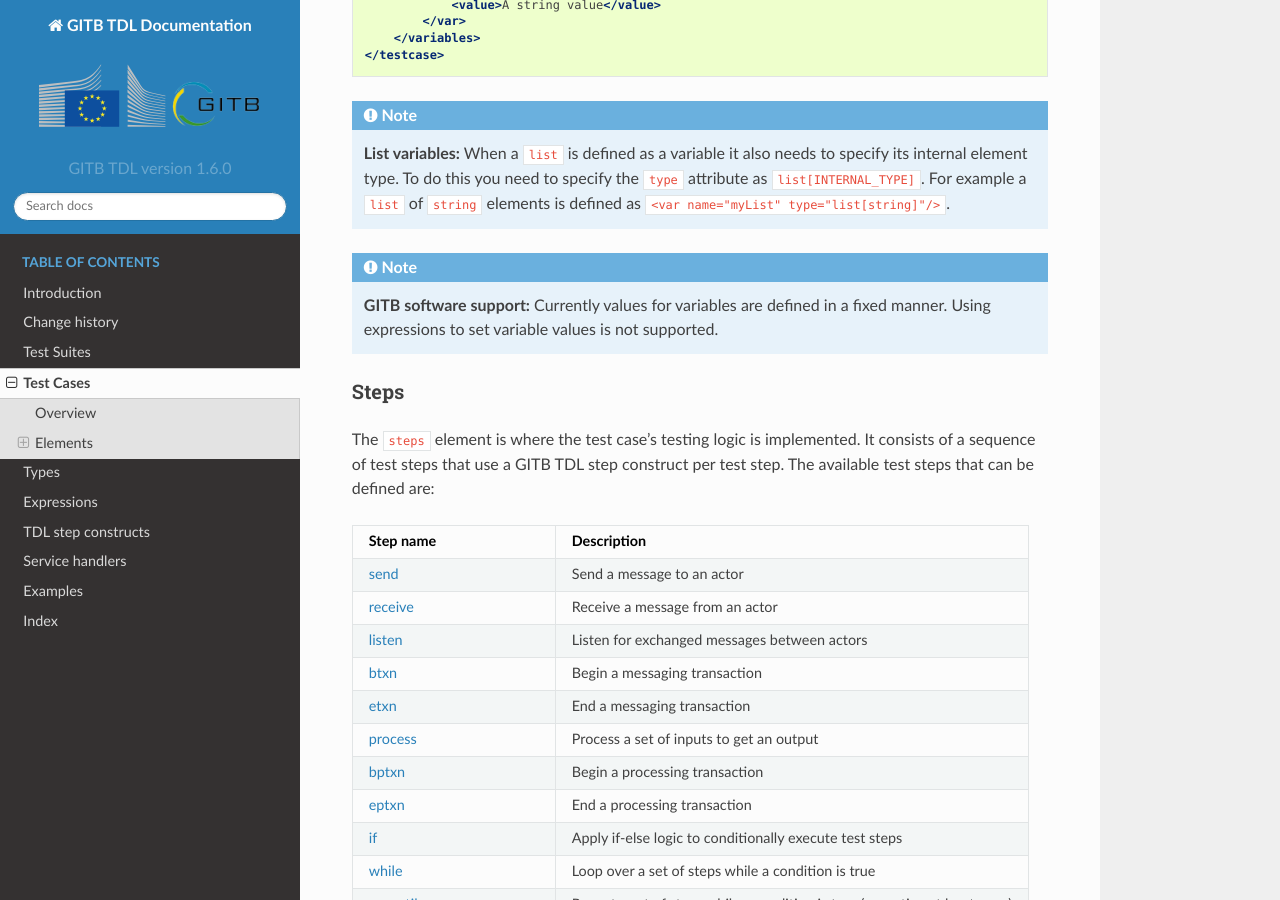
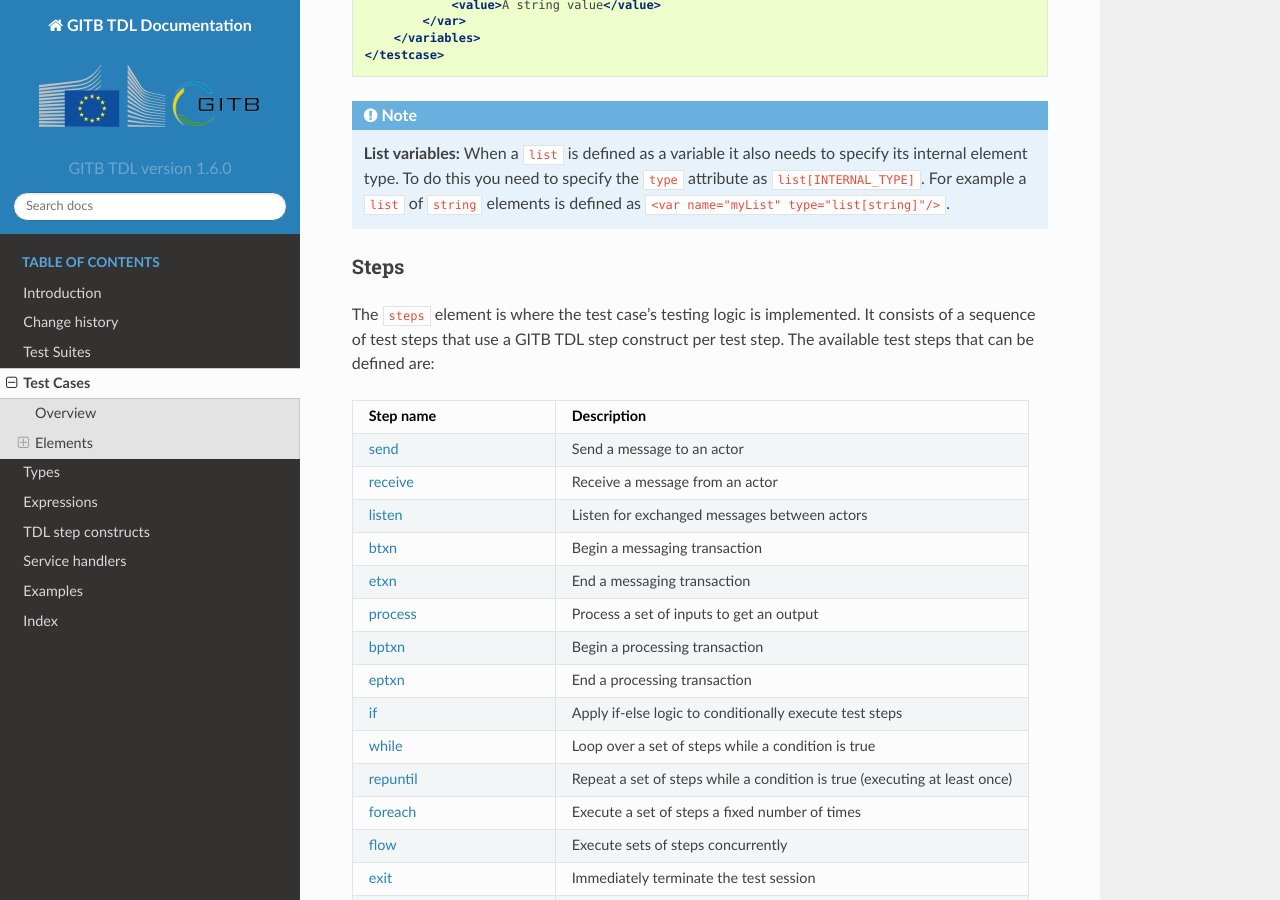
Before and after one commit to ISAITB/docs-tdl, a Sphinx documentation site: the page built from source/testcase/index.rst, in a window 1280 px wide and 900 px high, scrolled down 8077 px. Built offline with Sphinx 7.4.7 and the Read the Docs theme 2.0.0, drawn with Linux system fonts in a browser that asks for light colours.

Commit message:
Variable attribute update

```diff
--- a/source/changelog/index.rst
+++ b/source/changelog/index.rst
@@ -26,6 +26,7 @@
     Processing transactions are now optional allowing for simpler use of stateless processing steps.~ GITB TDL~ :ref:`tdl-step-bptxn`, :ref:`tdl-step-process`
     New embedded ``TokenGenerator`` processing handler to generate text tokens.~ GITB TDL~ :ref:`handlers-TokenGenerator`
     New embedded ``XmlMatchValidator`` validation handler for template-based matching of XML documents.~GITB TDL~ :ref:`handlers-XmlMatchValidator`
+    Test case variable values now correctly allow the definition only of a type and name.~ GITB TDL~ :ref:`test-case-variables`
 
 Previous documentation versions
 -------------------------------
--- a/source/testcase/index.rst
+++ b/source/testcase/index.rst
@@ -397,10 +397,6 @@
     need to specify the ``type`` attribute as ``list[INTERNAL_TYPE]``. For example a ``list`` of ``string`` elements is defined as
     ``<var name="myList" type="list[string]"/>``.
 
-.. note::
-    **GITB software support:** Currently values for variables are defined in a fixed manner. Using expressions to set variable values
-    is not supported.
-
 .. index:: Steps (Test cases)
 .. _test-case-steps:
 
```
